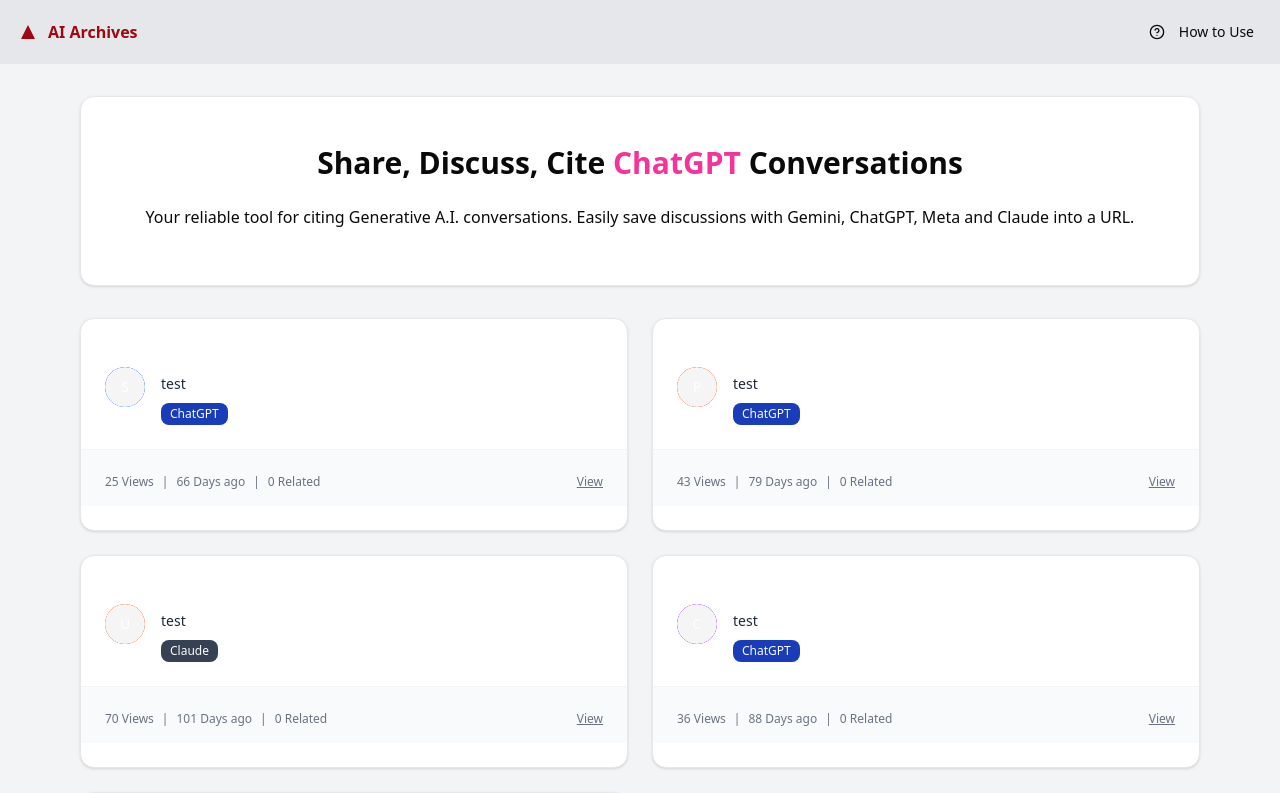
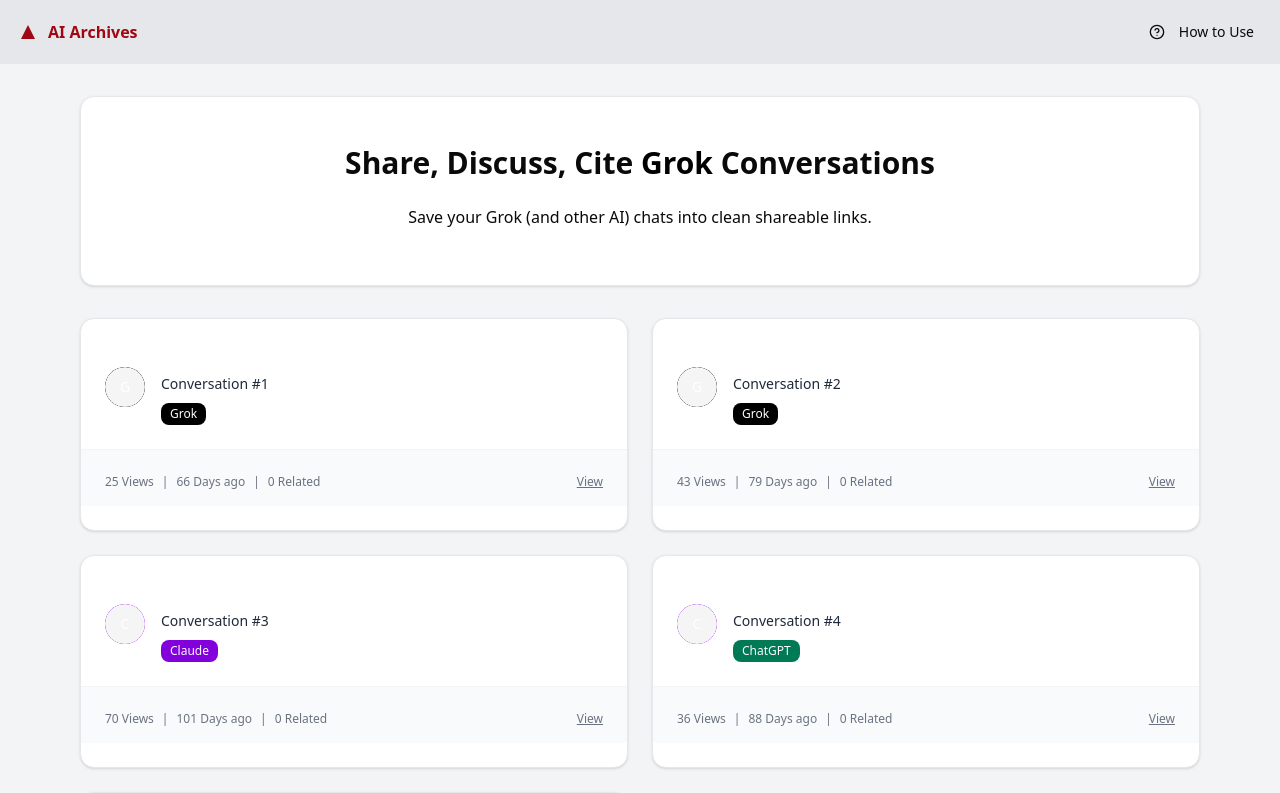
Before and after one commit to jamaima-j/OmniConvo, a Next.js app: page / in a window 1280 px wide. Shown: the top 793 px of the page. Built offline with nearby package versions, Linux system fonts and the light colour scheme.

Commit message:
css style updates and homepage

```diff
--- a/app/page.tsx
+++ b/app/page.tsx
@@ -15,8 +15,8 @@ type PrimitiveDate = string | number | Date;
 type CardData = {
   id: string | number;
   avatar: string;        // single letter
-  username: string;
-  platform: string;
+  title: string;         // "Conversation #<id>"
+  platform: string;      // Grok / ChatGPT / etc.
   views: number;
   days: number;          // days ago
   related: number;
@@ -48,11 +48,11 @@ type ConversationLike = {
 
 // Fallback data if DB returns nothing
 const mockCards: CardData[] = [
-  { id: 1, avatar: 'S', username: 'test', platform: 'ChatGPT', views: 25, days: 66, related: 0 },
-  { id: 2, avatar: 'P', username: 'test', platform: 'ChatGPT', views: 43, days: 79, related: 0 },
-  { id: 3, avatar: 'U', username: 'test', platform: 'Claude',  views: 70, days: 101, related: 0 },
-  { id: 4, avatar: 'C', username: 'test', platform: 'ChatGPT', views: 36, days: 88, related: 0 },
-  { id: 5, avatar: 'S', username: 'test', platform: 'ChatGPT', views: 24, days: 85, related: 0 },
+  { id: 1, avatar: 'G', title: 'Conversation #1', platform: 'Grok',    views: 25, days: 66, related: 0 },
+  { id: 2, avatar: 'G', title: 'Conversation #2', platform: 'Grok',    views: 43, days: 79, related: 0 },
+  { id: 3, avatar: 'C', title: 'Conversation #3', platform: 'Claude',  views: 70, days: 101, related: 0 },
+  { id: 4, avatar: 'C', title: 'Conversation #4', platform: 'ChatGPT', views: 36, days: 88, related: 0 },
+  { id: 5, avatar: 'G', title: 'Conversation #5', platform: 'Grok',    views: 24, days: 85, related: 0 },
 ];
 
 function daysAgo(d?: PrimitiveDate): number {
@@ -63,6 +63,26 @@ function daysAgo(d?: PrimitiveDate): number {
   return Math.max(0, Math.floor(ms / (1000 * 60 * 60 * 24)));
 }
 
+function normPlatform(p?: string): string {
+  const s = (p ?? '').toLowerCase();
+  if (s.includes('grok')) return 'Grok';
+  if (s.includes('claude')) return 'Claude';
+  if (s.includes('gemini') || s.includes('bard')) return 'Gemini';
+  if (s.includes('meta')) return 'Meta';
+  if (s.includes('openai') || s.includes('chatgpt')) return 'ChatGPT';
+  return p ?? 'Grok'; // default to Grok for your use case
+}
+
+function platformBadgeClass(platform: string): string {
+  const p = platform.toLowerCase();
+  if (p === 'grok') return 'bg-black text-white hover:bg-black/90';
+  if (p === 'chatgpt') return 'bg-emerald-700 hover:bg-emerald-600';
+  if (p === 'claude') return 'bg-purple-700 hover:bg-purple-600';
+  if (p === 'gemini') return 'bg-blue-700 hover:bg-blue-600';
+  if (p === 'meta') return 'bg-indigo-700 hover:bg-indigo-600';
+  return 'bg-gray-700 hover:bg-gray-600';
+}
+
 function toCard(item: ConversationLike): CardData {
   const maybeId = item.id ?? item.conversationId ?? item._id ?? item.slug;
   const id: string | number =
@@ -70,20 +90,24 @@ function toCard(item: ConversationLike): CardData {
       ? maybeId
       : Math.random().toString(36).slice(2);
 
-  const usernameRaw = item.username ?? item.user?.name ?? item.title ?? item.name ?? 'user';
-  const username = String(usernameRaw ?? 'user');
+  // Always show "Conversation #<id>"
+  const title = `Conversation #${String(id)}`;
 
-  const platform = String(item.platform ?? item.model ?? 'ChatGPT');
+  // Prefer DB platform/model, but normalize and default to Grok for your flow
+  const platform = normPlatform(item.platform ?? item.model ?? 'Grok');
+
   const views = Number(item.views ?? item.viewCount ?? item.stats?.views ?? 0) || 0;
   const related = Number(item.related ?? item.relatedCount ?? item.stats?.related ?? 0) || 0;
   const created = item.createdAt ?? item.created_at ?? item.updatedAt;
-  const avatar = (username.charAt(0) || 'U').toUpperCase();
 
-  return { id, avatar, username, platform, views, days: daysAgo(created), related };
+  // Avatar = first letter of platform ("G" for Grok, etc.)
+  const avatar = (platform.charAt(0) || 'C').toUpperCase();
+
+  return { id, avatar, title, platform, views, days: daysAgo(created), related };
 }
 
 export default async function Home() {
-  // Try DB; if it fails (e.g., during build or no DB), fall back to mocks.
+  // Try DB; if it fails, fall back to mocks.
   let items: ConversationLike[] = [];
   try {
     const raw = await listRecentConversations(24);
@@ -117,11 +141,10 @@ export default async function Home() {
         <Card className="p-6 mb-8 shadow-sm border border-gray-200">
           <CardContent className="pt-6">
             <h1 className="text-3xl font-semibold mb-6 text-center">
-              Share, Discuss, Cite <span className="text-pink-500">ChatGPT</span> Conversations
+              Share, Discuss, Cite <span className="text-black">Grok</span> Conversations
             </h1>
             <p className="text-center mb-8">
-              Your reliable tool for citing Generative A.I. conversations. Easily save discussions with Gemini, ChatGPT,
-              Meta and Claude into a URL.
+              Save your Grok (and other AI) chats into clean shareable links.
             </p>
           </CardContent>
         </Card>
@@ -136,12 +159,14 @@ export default async function Home() {
                 <div className="flex items-start space-x-4">
                   <Avatar
                     className={`h-10 w-10 ${
-                      card.avatar === 'S' || card.avatar === 'L'
-                        ? 'bg-blue-600'
-                        : card.avatar === 'P' || card.avatar === 'U'
-                        ? 'bg-orange-600'
-                        : card.avatar === 'C' || card.avatar === 'J'
+                      card.avatar === 'G'
+                        ? 'bg-black'
+                        : card.avatar === 'C'
                         ? 'bg-purple-600'
+                        : card.avatar === 'M'
+                        ? 'bg-indigo-600'
+                        : card.avatar === 'E' // emerald for ChatGPT
+                        ? 'bg-emerald-700'
                         : 'bg-gray-600'
                     }`}
                   >
@@ -152,18 +177,10 @@ export default async function Home() {
                       href={`/c/${String(card.id)}`}
                       className="text-sm font-medium text-gray-800 leading-relaxed hover:underline"
                     >
-                      {card.username}
+                      {card.title}
                     </Link>
                     <div className="mt-1">
-                      <Badge
-                        className={
-                          card.platform === 'ChatGPT'
-                            ? 'bg-blue-800 hover:bg-blue-700'
-                            : 'bg-gray-700 hover:bg-gray-600'
-                        }
-                      >
-                        {card.platform}
-                      </Badge>
+                      <Badge className={platformBadgeClass(card.platform)}>{card.platform}</Badge>
                     </div>
                   </div>
                 </div>
--- a/extension/content.js
+++ b/extension/content.js
@@ -1,89 +1,133 @@
-console.log("TechX content script loaded");
+// content.js  — Grok-focused scraper (MV3 content script)
 
-chrome.runtime.onMessage.addListener((msg, sender, sendResponse) => {
-  if (msg.action === "scrape") {
-    try {
-      const convoHtml = getConversationHtml();
-      sendResponse({ htmlDoc: convoHtml });
-    } catch (e) {
-      console.error("Scrape failed:", e);
-      sendResponse({ error: String(e) });
-    }
-  }
-  return true;
-});
+(function () {
+  const ORIGIN = 'https://jomniconvo.duckdns.org';
 
-function getConversationHtml() {
-  const bubbles = document.querySelectorAll(
-    ".message-bubble, .response-content-markdown"
-  );
+  // Util: simple HTML escaper for the user bubble
+  const escapeHtml = (s) =>
+    (s || '')
+      .replace(/&/g, '&amp;')
+      .replace(/</g, '&lt;')
+      .replace(/>/g, '&gt;')
+      .replace(/"/g, '&quot;')
+      .replace(/'/g, '&#39;');
 
-  if (!bubbles.length) {
-    console.warn("No conversation bubbles found");
-    return "";
-  }
+  // Build a minimal, styled HTML page that looks close to Grok
+  function buildHtmlDoc({ promptText, answerHtml }) {
+    const q = promptText ? `
+      <div class="bubble user">
+        <div class="label">Q:</div>
+        <div class="content">${escapeHtml(promptText)}</div>
+      </div>` : '';
 
-  let convo = "";
-  bubbles.forEach((b, i) => {
-    // Add role class for styling
-    if (b.classList.contains("message-bubble")) {
-      convo += `<div class="bubble user">Q: ${b.innerText}</div>`;
-    } else {
-      convo += `<div class="bubble ai">A: ${b.innerText}</div>`;
-    }
-  });
+    const a = `
+      <div class="bubble ai">
+        <div class="label">A:</div>
+        <div class="content markdown">${answerHtml || ''}</div>
+      </div>`;
 
-  // Wrap with styled HTML template
-  return `
-  <html>
+    // Keep CSS small; preserve code blocks exactly as Grok renders (<pre><code>)
+    return `<!doctype html>
+<html lang="en">
 <head>
-      <meta charset="utf-8"/>
+  <meta charset="utf-8" />
+  <meta name="viewport" content="width=device-width,initial-scale=1" />
   <title>Conversation</title>
   <style>
-        body {
-          font-family: system-ui, sans-serif;
-          background: #fff;
-          color: #111;
-          max-width: 750px;
-          margin: auto;
-          padding: 30px;
+    :root{
+      --bg:#fff; --fg:#111; --muted:#6b7280;
+      --user:#f3f4f6; --ai:#e8f0ff;
+      --border:#e5e7eb; --card:#fafafa;
+      --max:780px;
     }
-        header {
-          text-align: center;
-          margin-bottom: 2rem;
+    @media (prefers-color-scheme: dark){
+      :root{ --bg:#0b0b0c; --fg:#e5e7eb; --muted:#9ca3af;
+             --user:#15171a; --ai:#0f172a; --border:#1f2937; --card:#0d1117; }
     }
-        header h1 {
-          font-size: 1.8rem;
-          margin-bottom: 0.5rem;
-        }
-        header small {
-          color: #666;
-          font-size: 0.9rem;
-        }
-        .bubble {
-          padding: 12px 16px;
-          border-radius: 16px;
-          margin: 10px 0;
-          line-height: 1.5;
-        }
-        .bubble.user {
-          background: #f0f0f0;
-          text-align: left;
-          border: 1px solid #ddd;
-        }
-        .bubble.ai {
-          background: #dff2ff;
-          border: 1px solid #b8e1f5;
-        }
+    html,body{background:var(--bg); color:var(--fg); margin:0; padding:0;}
+    .wrap{max-width:var(--max); margin:32px auto; padding:0 16px;}
+    .meta{display:flex; gap:12px; font-size:12px; color:var(--muted); margin-bottom:12px;}
+    .card{background:var(--card); border:1px solid var(--border); border-radius:12px; padding:16px;}
+    .stack{display:flex; flex-direction:column; gap:14px;}
+    .bubble{border-radius:14px; border:1px solid var(--border); padding:12px 14px;}
+    .bubble.user{background:var(--user);}
+    .bubble.ai{background:var(--ai);}
+    .label{font-size:12px; font-weight:600; color:var(--muted); margin-bottom:6px;}
+    .content{white-space:pre-wrap; line-height:1.55;}
+    /* code blocks */
+    .markdown pre{overflow:auto; border:1px solid var(--border); border-radius:10px; padding:12px; margin:10px 0;}
+    .markdown code{font-family:ui-monospace, SFMono-Regular, Menlo, Consolas, "Liberation Mono", monospace; font-size:13px;}
+    .markdown pre code{display:block; white-space:pre;}
+    .markdown a{color:inherit; text-decoration:underline dotted;}
+    .topbar{display:flex; justify-content:space-between; align-items:center; margin:0 0 12px;}
+    .back{font-size:13px; text-decoration:underline; color:var(--muted);}
   </style>
 </head>
 <body>
-      <header>
-        <h1>Conversation #{{CONVO_NUMBER}}</h1>
-        <small>from Grok</small>
-      </header>
-      ${convo}
+  <main class="wrap">
+    <div class="topbar">
+      <a class="back" href="${ORIGIN}">← Back to Conversations</a>
+      <a class="back" target="_blank" rel="noopener" href="${ORIGIN}">Open raw HTML</a>
+    </div>
+    <section class="card">
+      <div class="stack">
+        ${q}${a}
+      </div>
+    </section>
+  </main>
 </body>
-  </html>
-  `;
+</html>`;
   }
+
+  function scrapeGrok() {
+    // Grab the specific Grok DOM for the *last* exchange only.
+    const root = document.querySelector('#last-reply-container');
+    if (!root) return null;
+
+    // The most recent user bubble (first block in the container)
+    const userTextNode = root.querySelector(':scope > div:first-child .message-bubble span.whitespace-pre-wrap');
+    const promptText = (userTextNode?.textContent || '').trim();
+
+    // The most recent assistant response is in the *next* `.response-content-markdown`
+    const answerNode = root.querySelector(':scope > div:nth-child(2) .response-content-markdown');
+    const answerHtml = answerNode ? answerNode.innerHTML : '';
+
+    if (!answerHtml) return null;
+    return { promptText, answerHtml };
+  }
+
+  async function handleScrape() {
+    const grok = scrapeGrok();
+    if (!grok) {
+      console.warn('Grok scrape failed: selectors not found.');
+      return;
+    }
+
+    const htmlDoc = buildHtmlDoc(grok);
+
+    // Send to background for POST -> server
+    chrome.runtime.sendMessage(
+      { type: 'SAVE_CONVO', payload: { htmlDoc, model: 'Grok' } },
+      (resp) => {
+        // (Background opens the new tab; nothing else to do)
+        if (chrome.runtime.lastError) {
+          console.error(chrome.runtime.lastError.message);
+        } else if (!resp?.ok) {
+          console.error(resp?.error || 'Unknown error from background');
+        }
+      }
+    );
+  }
+
+  // Listen for popup “scrape” request
+  chrome.runtime.onMessage.addListener((msg) => {
+    if (msg?.action === 'scrape') handleScrape();
+  });
+
+  // Optional: auto-infer ‘Grok’ for your existing popup code
+  chrome.runtime.onMessage.addListener((msg) => {
+    if (msg?.action === 'model') {
+      // no-op; model handled in background by payload
+    }
+  });
+})();
```
Also changed, not shown: app/c/[id]/page.tsx (+51 -75 lines). Lines whose indentation alone changed are shown as unchanged.
